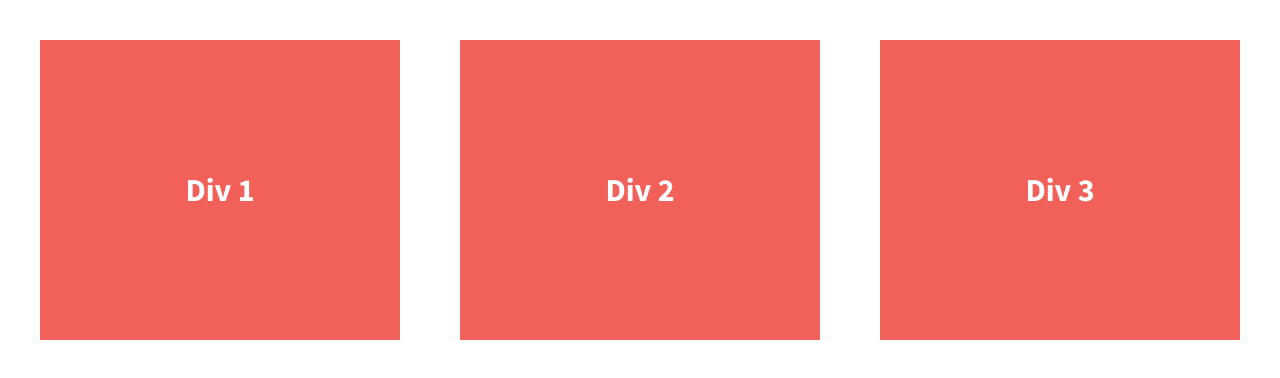
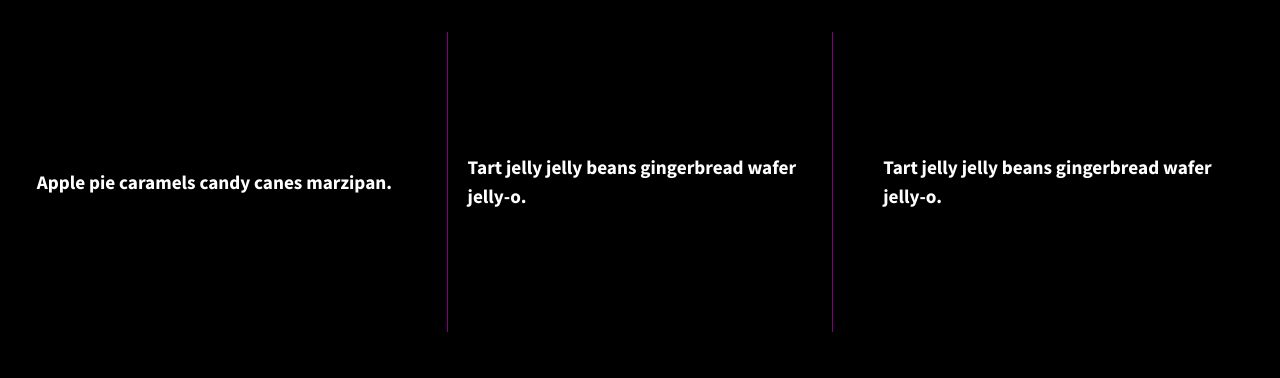
Before and after one commit to bonnieroberts/div-flexbox, a plain HTML site: page index.html in a window 1280 px wide. Drawn offline with nearby package versions, Linux system fonts and the light colour scheme.

Commit message:
Initial Commit

```diff
--- a/css/main.css
+++ b/css/main.css
@@ -97,14 +97,14 @@ textarea {
 
 
 html {
-  background-color: #fff;
+  background-color: #000;
   height: 100%;
 }
 
 body {
   font-family: 'Source Sans Pro', sans-serif;
   padding: 2em;
-  font-size: 1.25em;
+  font-size: 1em;
   height: 100%;
 }
 
@@ -119,13 +119,19 @@ body {
   /*give the divs a width of 30%, add display:flex, set justify-content and align-items to center*/
   color: #fff;
   line-height: 1.5em;
-  font-size: 1.6em;
-  background-color: #f16059;
+  font-size: 1.2em;
+  background-color: #000;
   height: 300px;
   display: flex;
   width: 30%;
   justify-content: center;
   align-items: center;
+}
+
+.div-2 {
+    border-left: 1px solid purple;
+    border-right:1px solid purple;
+    padding-left: 20px;
 }
 
 
--- a/index.html
+++ b/index.html
@@ -23,13 +23,13 @@
 
         <section class="wrapper">
             <div class="div-1">
-                Div 1
+                Apple pie caramels candy canes marzipan.
             </div>
             <div class="div-2">
-                Div 2
+                Tart jelly jelly beans gingerbread wafer jelly-o.
             </div>
             <div class="div-3">
-                Div 3
+                Tart jelly jelly beans gingerbread wafer jelly-o.
             </div>
         </section>
 
```
